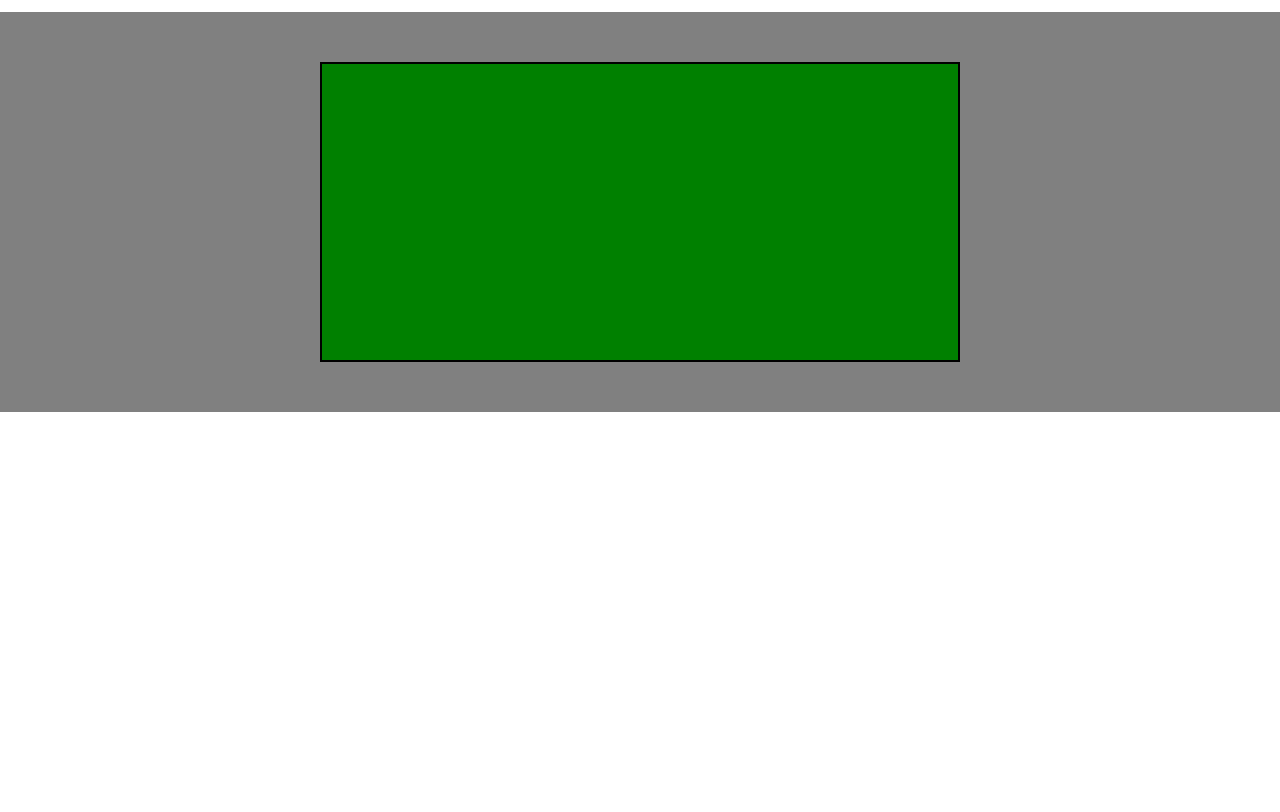
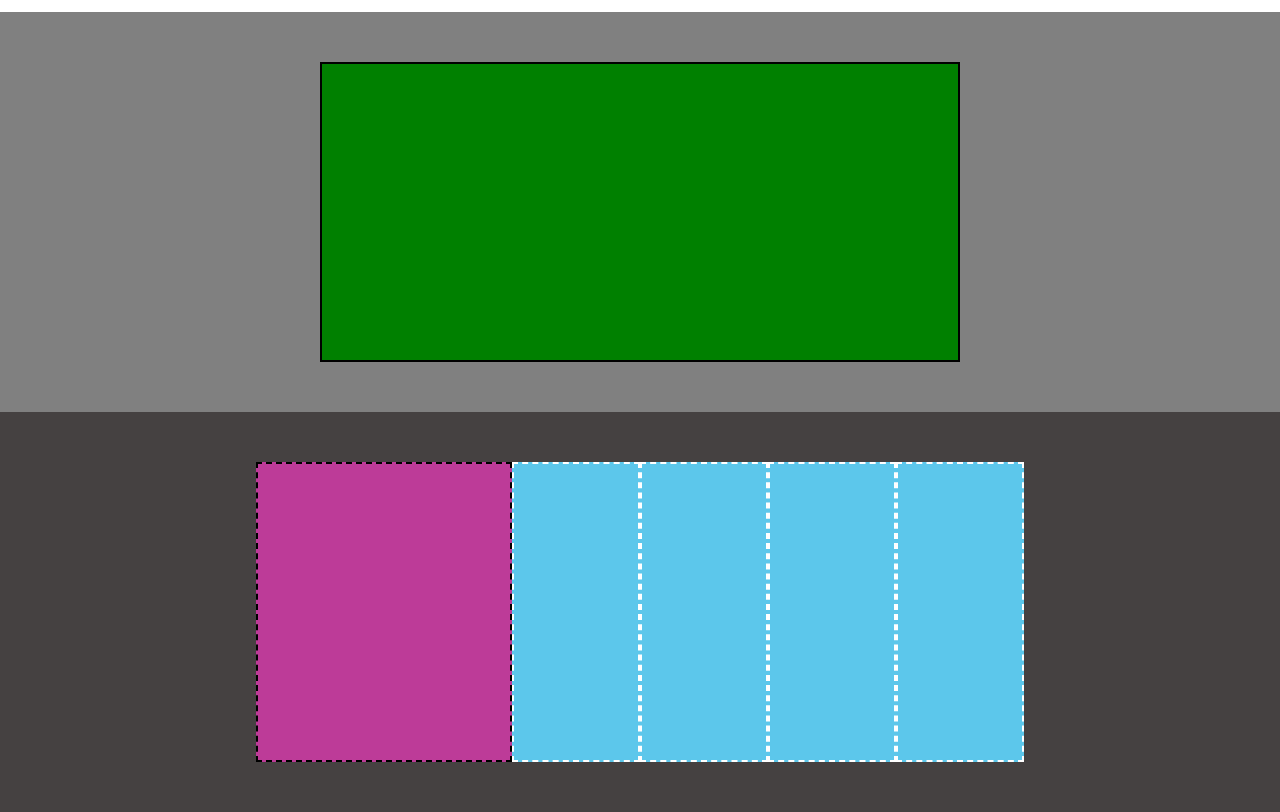
Before and after one commit to tizianotambone/htmlcss-struttura-discord, a plain HTML site: page index.html in a window 1280 px wide. Shown: the part 1638-2450 px from the top of the page. Before the commit the page ends 2050 px from the top, so only its background shows below. Drawn offline with Linux system fonts and the light colour scheme.

Commit message:
[UPD]fixmaindone

```diff
--- a/css/style.css
+++ b/css/style.css
@@ -72,3 +72,22 @@
 .green{
     background-color: green;
 }
+.rettangolo{
+    height: 300px;
+    width: 20%;
+    border: 2px dashed black;
+
+}
+
+.rettangolo2{
+    height: 300px;
+    width: 10%;
+    border: 2px dashed white;
+
+}
+.bglblue{
+    background-color: rgb(92, 199, 235);
+}
+.bgdark{
+    background-color: rgb(69, 65, 65);
+}
--- a/index.html
+++ b/index.html
@@ -40,7 +40,14 @@
           <section class="center bggrigio">
             <div class="square2 green "></div>
              </section>
-
+             <!-- sesta sezione 5 rettagoli -->
+              <section  class="center bgdark">
+                <div class="rettangolo bgrosa"></div>
+                <div class="rettangolo2 bglblue"></div>
+                <div class="rettangolo2 bglblue"></div>
+                <div class="rettangolo2 bglblue"></div>
+                <div class="rettangolo2 bglblue"></div>
+              </section>
     </main>
     <footer></footer>
 </body>
```
